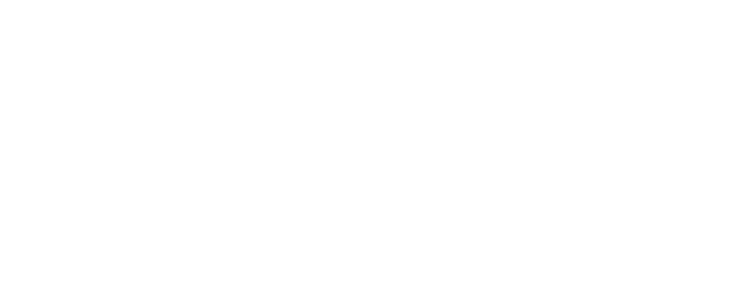
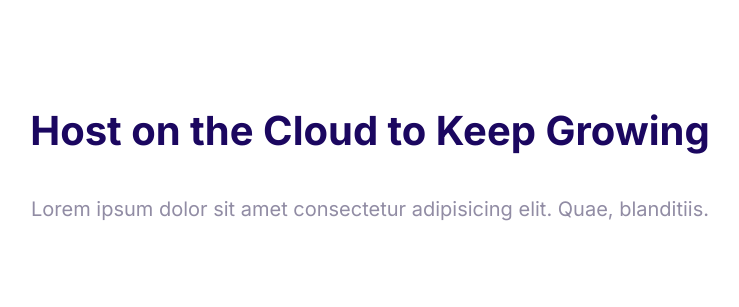
Before and after one commit to lantranad2/moshified-self1, a plain HTML site: page index.html in a window 1280 px wide. Shown: the whole page, without its empty margins (270-1009 px from the left). Drawn offline with Linux system fonts and the light colour scheme.

Commit message:
Add header in the block component.

```diff
--- a/css/styles.css
+++ b/css/styles.css
@@ -24,6 +24,13 @@ body {
   font-family: "Inter", Arial, Helvetica, sans-serif;
   font-size: 2rem;
   line-height: 1.5;
+  color: var(--color-text-body);
+}
+
+h1,
+h2,
+h3 {
+  color: var(--color-text-primary);
 }
 
 h1 {
@@ -42,9 +49,14 @@ a {
   text-decoration: none;
 }
 
+.container {
+  max-width: 1140px;
+  margin: 0 auto;
+}
+
 /* Blocks */
 .block {
-  padding: 5rem 2rem;
+  padding: 6rem 2rem;
 }
 
 .block--dark {
@@ -58,6 +70,10 @@ a {
 
 .block--skewed-right {
   clip-path: polygon(0 0, 100% 0, 100% 100%, 0 95%);
+}
+
+.block__header {
+  text-align: center;
 }
 
 /* Cards */
--- a/index.html
+++ b/index.html
@@ -14,5 +14,15 @@
     <link rel="stylesheet" href="css/styles.css" />
     <script defer src="js/script.js"></script>
   </head>
-  <body></body>
+  <body>
+    <section class="block">
+      <header class="block__header">
+        <h2 class="block_heading">Host on the Cloud to Keep Growing</h2>
+        <p>
+          Lorem ipsum dolor sit amet consectetur adipisicing elit. Quae,
+          blanditiis.
+        </p>
+      </header>
+    </section>
+  </body>
 </html>
```
Also changed, not shown: components/blocks.html (+8 -1 lines).
